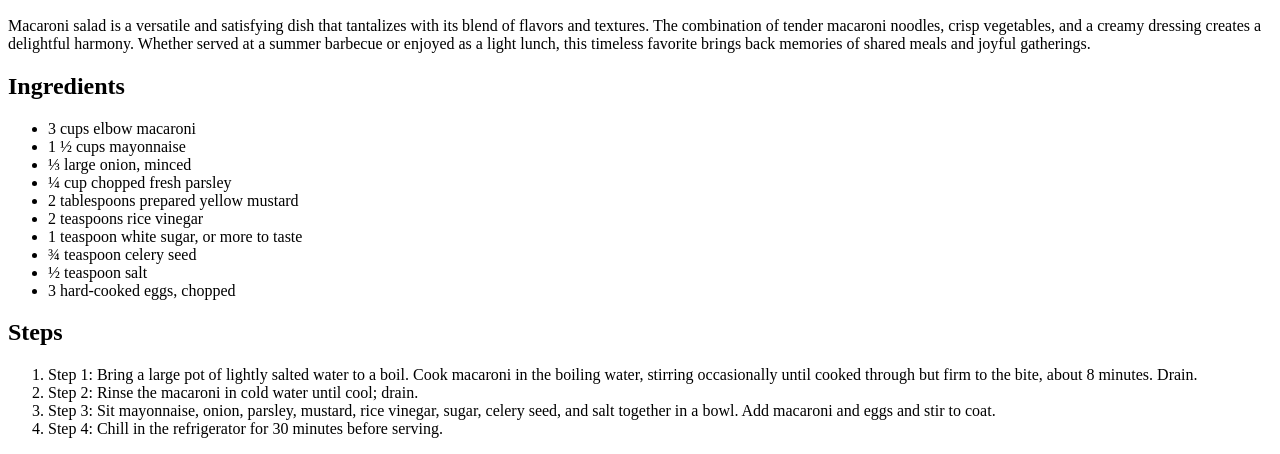
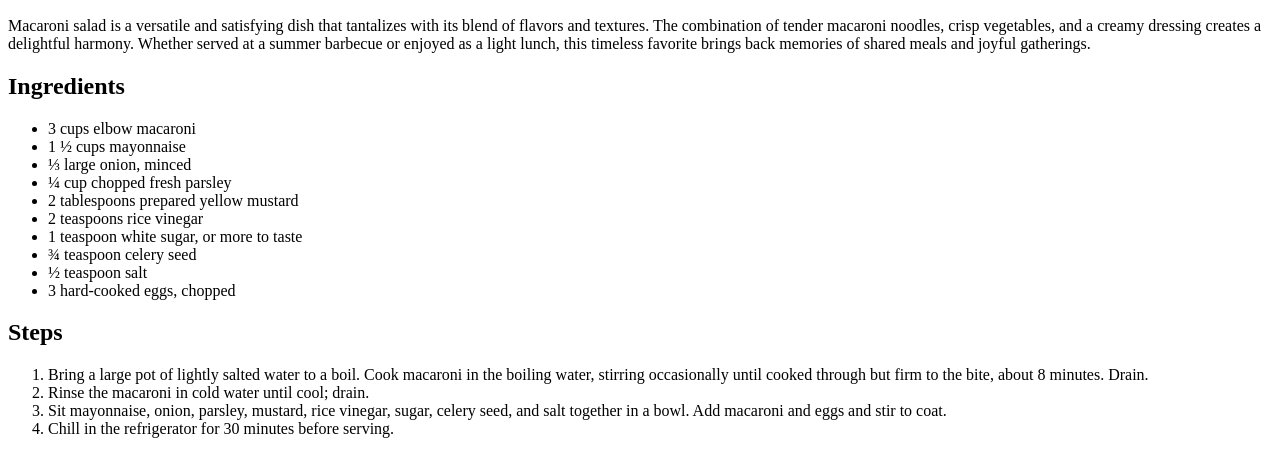
Before and after one commit to Rishan-Jadva/odin-recipes, a plain HTML site: page recipes/macaroni.html in a window 1280 px wide. Shown: the part 434-888 px from the top of the page. Drawn offline with Linux system fonts and the light colour scheme.

```diff
--- a/recipes/macaroni.html
+++ b/recipes/macaroni.html
@@ -27,10 +27,10 @@
     </ul>
     <h2>Steps</h2>
     <ol>
-        <li>Step 1: Bring a large pot of lightly salted water to a boil. Cook macaroni in the boiling water, stirring occasionally until cooked through but firm to the bite, about 8 minutes. Drain.</li>
-        <li>Step 2: Rinse the macaroni in cold water until cool; drain.</li>
-        <li>Step 3: Sit mayonnaise, onion, parsley, mustard, rice vinegar, sugar, celery seed, and salt together in a bowl. Add macaroni and eggs and stir to coat.</li>
-        <li>Step 4: Chill in the refrigerator for 30 minutes before serving.</li>
+        <li>Bring a large pot of lightly salted water to a boil. Cook macaroni in the boiling water, stirring occasionally until cooked through but firm to the bite, about 8 minutes. Drain.</li>
+        <li>Rinse the macaroni in cold water until cool; drain.</li>
+        <li>Sit mayonnaise, onion, parsley, mustard, rice vinegar, sugar, celery seed, and salt together in a bowl. Add macaroni and eggs and stir to coat.</li>
+        <li>Chill in the refrigerator for 30 minutes before serving.</li>
     </ol>
 </body>
 </html>
```
Also changed, not shown: recipes/hotdog.html (+3 -3 lines).
